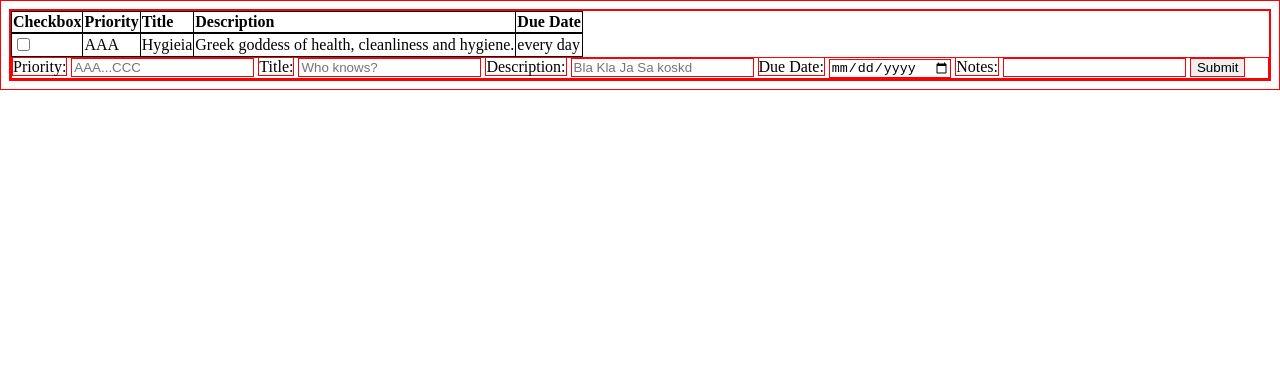
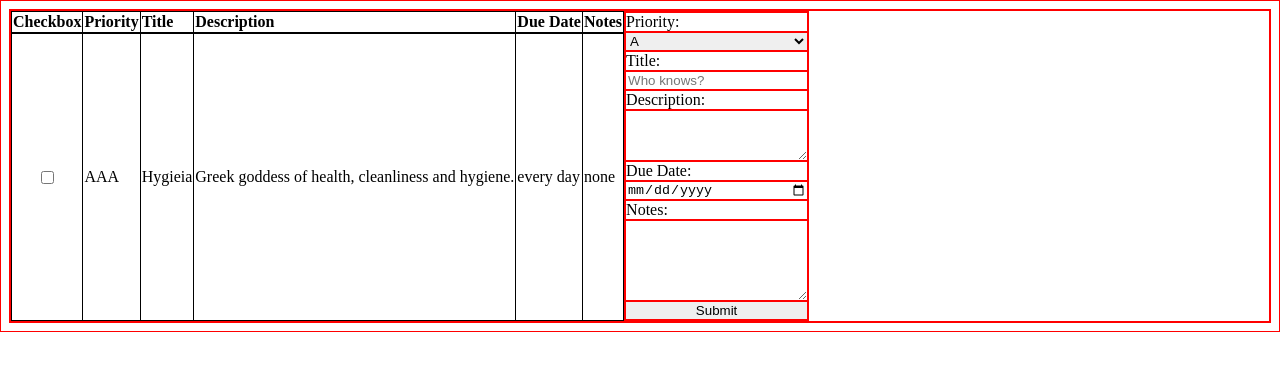
Before and after one commit to DebSol11/odin-to-do-list, a website built with webpack: page src/template.html in a window 1280 px wide. Built offline with nearby package versions, Linux system fonts and the light colour scheme.

Commit message:
Change the style of the app

```diff
--- a/src/script.js
+++ b/src/script.js
@@ -1,5 +1,6 @@
-import "./styles.css"
-import "./toDoForm.css"
+// COMMENTED OUT FOR DEVELOPMENT
+// import "./styles.css"
+// import "./toDoForm.css"
 import { submitBtnListener } from "./createToDos.js"
 import { displayToDos } from "./displayToDos.js";
 
--- a/src/styles.css
+++ b/src/styles.css
@@ -20,3 +20,12 @@ th {
     border-bottom: 2px solid black;
     text-align: left;
 }
+
+div.content-wrap {
+    display: flex;
+}
+
+#checkbox {
+    display: block;
+    margin: 0 auto;
+}
--- a/src/template.html
+++ b/src/template.html
@@ -3,6 +3,11 @@
   <head>
     <meta charset="UTF-8" />
     <meta name="viewport" content="width=device-width, initial-scale=1.0" />
+    <!-- <script src="createToDos.js" defer></script>
+    <script src="displayToDos.js" defer></script> -->
+    <script src="script.js" type="module" defer></script>
+    <link rel="stylesheet" href="toDoForm.css" />
+    <link rel="stylesheet" href="styles.css">
     <title>odin-to-do-list</title>
   </head>
   <body>
@@ -15,31 +20,39 @@
             <th>Title</th>
             <th>Description</th>
             <th>Due Date</th>
+            <th>Notes</th>
           </tr>
         </thead>
         <tbody>
           <tr>
             <td>
-              <input type="checkbox" id="checkbox" name="checkbox">
+              <input type="checkbox" id="checkbox" name="checkbox" />
             </td>
             <td>AAA</td>
             <td>Hygieia</td>
             <td>Greek goddess of health, cleanliness and hygiene.</td>
             <td>every day</td>
+            <td>none</td>
           </tr>
         </tbody>
       </table>
       <form action="example.com/path" method="post" id="formToggle">
         <label for="priority">Priority:</label>
-        <input type="text" id="priority" name="priority" placeholder="AAA...CCC" />
+        <select name="priority" id="priority">
+          <option value="AAA">AAA</option>
+          <option value="AA">AA</option>
+          <option value="A" selected>A</option>
+          <option value="B">B</option>
+          <option value="C">C</option>
+        </select>
         <label for="title">Title:</label>
         <input type="text" id="title" name="title" placeholder="Who knows?" />
         <label for="description">Description:</label>
-        <input type="text" id="description" name="description" placeholder="Bla Kla Ja Sa koskd" />
+        <textarea name="description" id="description" rows="3"></textarea>
         <label for="dueDate">Due Date:</label>
         <input type="date" id="dueDate" name="dueDate" />
         <label for="notes">Notes:</label>
-        <input type="text" id="notes" name="notes" />
+        <textarea name="notes" id="notes" rows="5"></textarea>
         <button type="submit" id="submitBtn">Submit</button>
       </form>
     </div>
--- a/src/toDoForm.css
+++ b/src/toDoForm.css
@@ -0,0 +1,4 @@
+form {
+    display: flex;
+    flex-direction: column;
+}
```
Also changed, not shown: dist/main.js.
